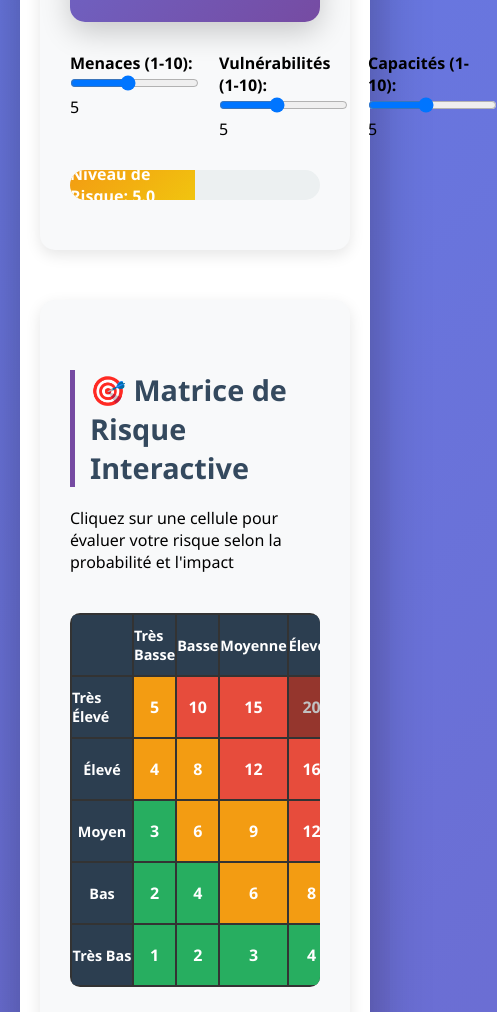
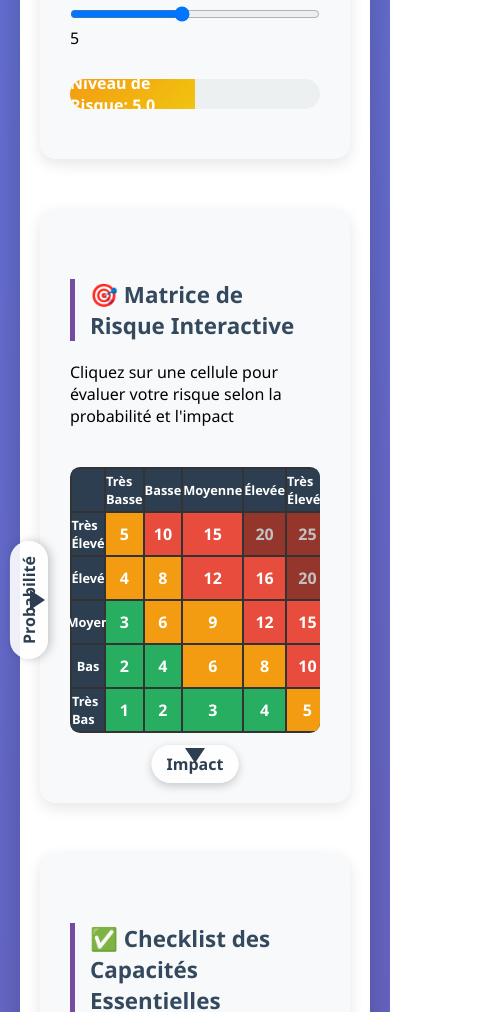
Before and after one commit to VODOUNON-MAJORELLE/Outil-DDH, a plain HTML site: page index.html in a window 390 px wide. Shown: the part 979-1991 px from the top of the page, 497 px wide, since content can reach past the window. Drawn offline with Linux system fonts and the light colour scheme.

Commit message:
resposivité

```diff
--- a/index.html
+++ b/index.html
@@ -21,7 +21,7 @@
                 <p>Utilisez cet outil pour évaluer votre niveau de risque en temps réel</p>
             </div>
 
-            <div style="display: grid; grid-template-columns: repeat(3, 1fr); gap: 20px; margin-top: 30px;">
+            <div class="formula-grid">
                 <div>
                     <label><strong>Menaces (1-10):</strong></label>
                     <input type="range" id="menaces" min="1" max="10" value="5" oninput="calculateRisk()">
--- a/styles.css
+++ b/styles.css
@@ -185,6 +185,8 @@ h2 {
     margin: 20px 0;
     letter-spacing: 2px;
     text-shadow: 2px 2px 4px rgba(0,0,0,0.3);
+    word-break: break-word;
+    overflow-wrap: anywhere;
 }
 
 .checklist {
@@ -328,30 +330,48 @@ h2 {
     font-weight: bold;
 }
 
-@media (max-width: 768px) {
-    .container {
-        padding: 20px;
+.formula-grid {
+    display: grid;
+    grid-template-columns: repeat(3, 1fr);
+    gap: 20px;
+    margin-top: 30px;
+}
+
+.formula-grid label {
+    display: block;
+    margin-bottom: 8px;
+}
+
+.formula-grid input[type="range"] {
+    width: 100%;
+}
+
+/* Responsive adjustments */
+@media (max-width: 992px) {
+    .formula-grid {
+        grid-template-columns: 1fr;
     }
-
-    .timeline::before {
-        left: 30px;
-    }
-
     .timeline-item {
         width: calc(100% - 60px);
         margin-left: 60px !important;
     }
+}
 
-    .y-axis-label, .y-arrow {
-        display: none;
-    }
+@media (max-width: 576px) {
+    h1 { font-size: 2em; }
+    h2 { font-size: 1.4em; }
+    .container { padding: 20px; }
+    .interactive-btn { width: 100%; }
+    .risk-matrix { grid-template-columns: 40px repeat(5, 1fr); grid-template-rows: repeat(6, 48px); }
+    .matrix-header { font-size: 0.8em; }
+    .timeline::before { left: 20px; }
+    .timeline-item { width: calc(100% - 40px); margin-left: 40px !important; padding: 15px; }
+    .formula { font-size: 1.5em; line-height: 1.2; letter-spacing: 1px; }
+}
 
-    .x-axis-label, .x-arrow {
-        display: none;
-    }
-
-    .risk-matrix {
-        grid-template-columns: 60px repeat(5, 1fr);
-        grid-template-rows: repeat(6, 60px);
-    }
+@media (max-width: 400px) {
+    .risk-matrix { grid-template-columns: 32px repeat(5, 1fr); grid-template-rows: repeat(6, 42px); }
+    .priority-indicator { font-size: 0.85em; }
+    .action-card { padding: 18px; }
+    .formula { font-size: 1.3em; line-height: 1.15; letter-spacing: 0.5px; }
 }
```
